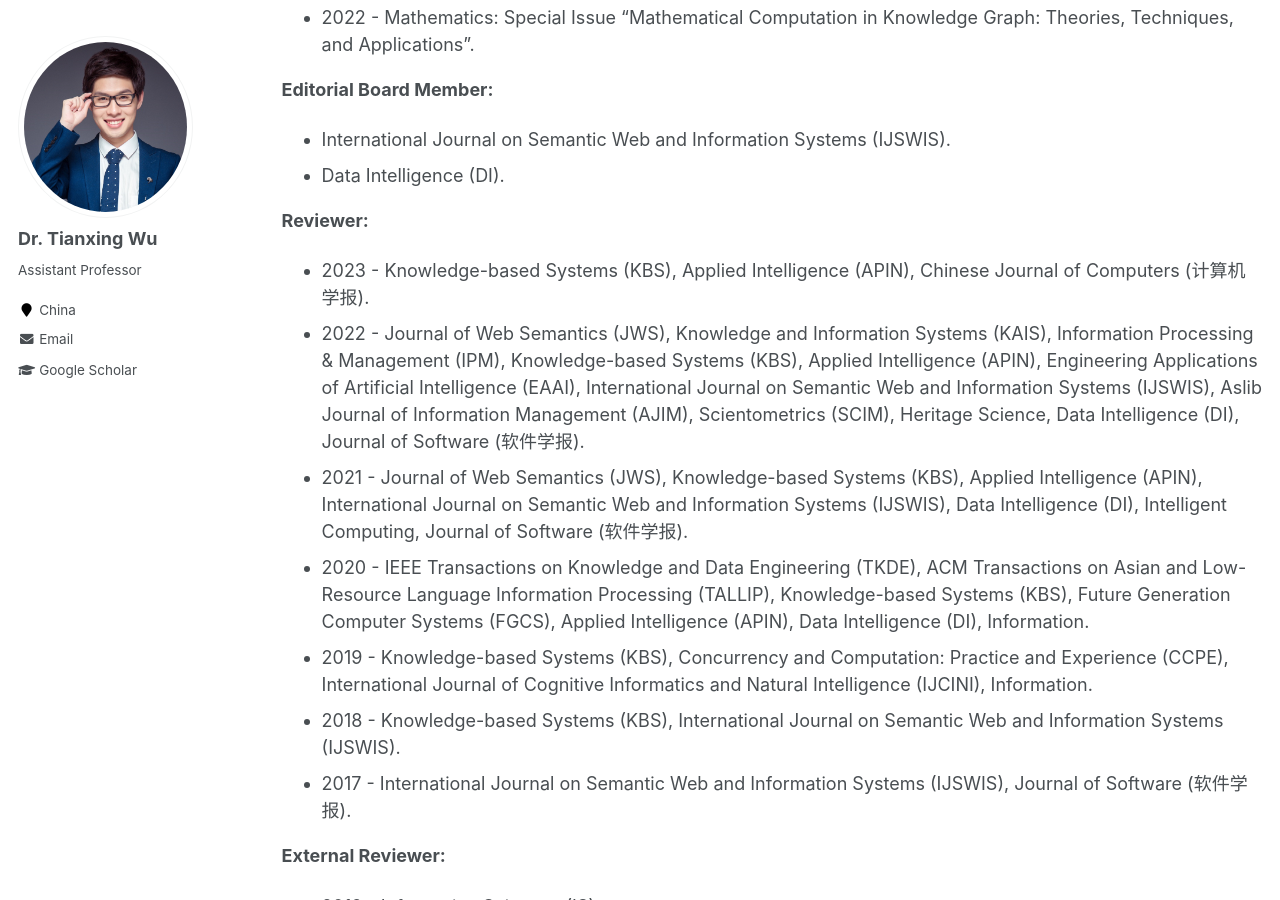
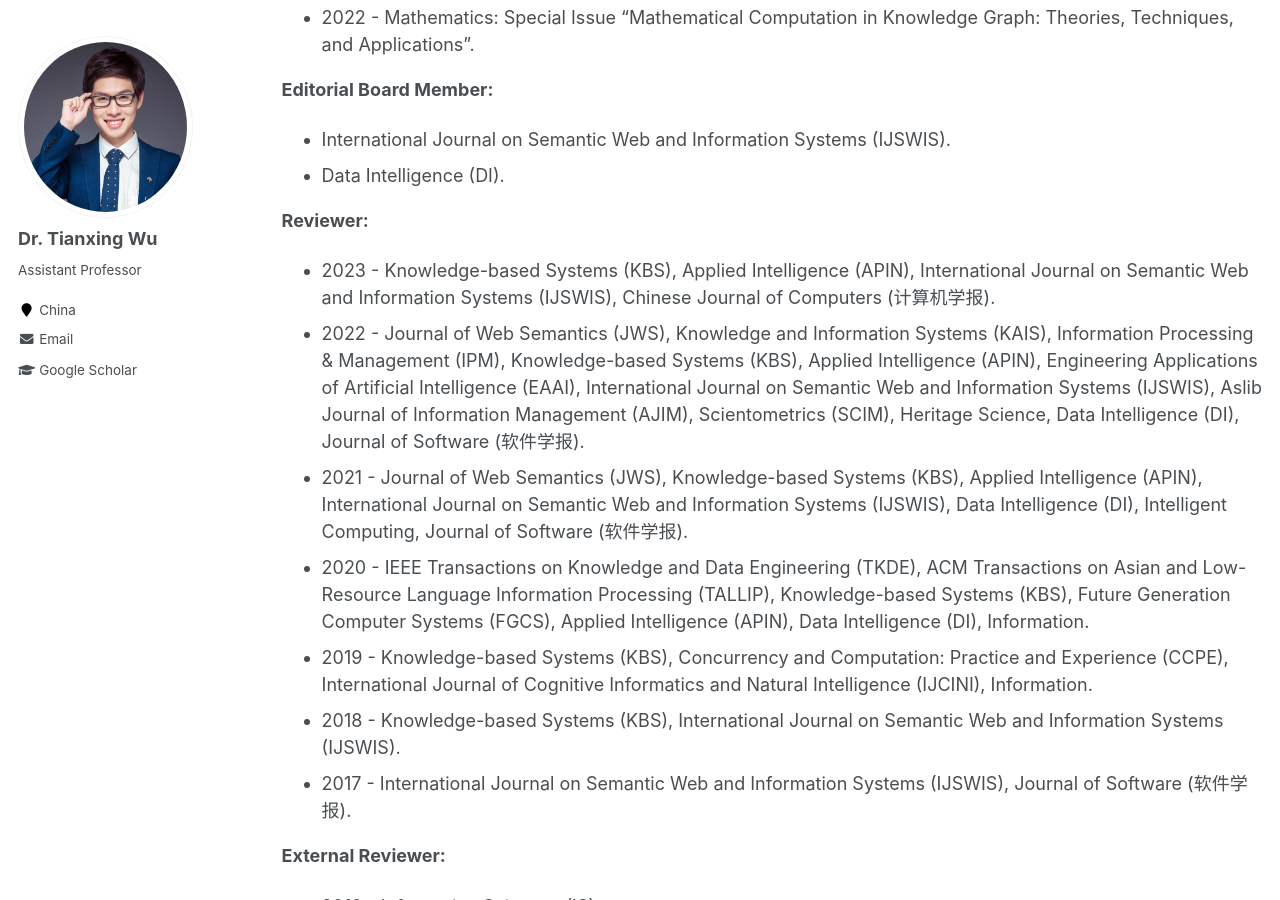
Before and after one commit to tianxing-wu/tianxing-wu.github.io, a Jekyll site: the page built from _pages/services.md, in a window 1280 px wide and 900 px high, scrolled down 544 px. Built offline with Jekyll 4.4.1, drawn with Linux system fonts in a browser that asks for light colours.

Commit message:
Update services.md

```diff
--- a/_pages/services.md
+++ b/_pages/services.md
@@ -20,7 +20,7 @@ author_profile: true
 * Data Intelligence (DI).
 
 **Reviewer:**
-* 2023 - Knowledge-based Systems (KBS), Applied Intelligence (APIN), Chinese Journal of Computers (计算机学报).
+* 2023 - Knowledge-based Systems (KBS), Applied Intelligence (APIN), International Journal on Semantic Web and Information Systems (IJSWIS), Chinese Journal of Computers (计算机学报).
 * 2022 - Journal of Web Semantics (JWS), Knowledge and Information Systems (KAIS), Information Processing & Management (IPM), Knowledge-based Systems (KBS), Applied Intelligence (APIN), Engineering Applications of Artificial Intelligence (EAAI), International Journal on Semantic Web and Information Systems (IJSWIS), Aslib Journal of Information Management (AJIM), Scientometrics (SCIM), Heritage Science, Data Intelligence (DI), Journal of Software (软件学报).
 * 2021 - Journal of Web Semantics (JWS), Knowledge-based Systems (KBS), Applied Intelligence (APIN), International Journal on Semantic Web and Information Systems (IJSWIS), Data Intelligence (DI), Intelligent Computing, Journal of Software (软件学报).
 * 2020 - IEEE Transactions on Knowledge and Data Engineering (TKDE), ACM Transactions on Asian and Low-Resource Language Information Processing (TALLIP), Knowledge-based Systems (KBS), Future Generation Computer Systems (FGCS), Applied Intelligence (APIN), Data Intelligence (DI), Information.
```
